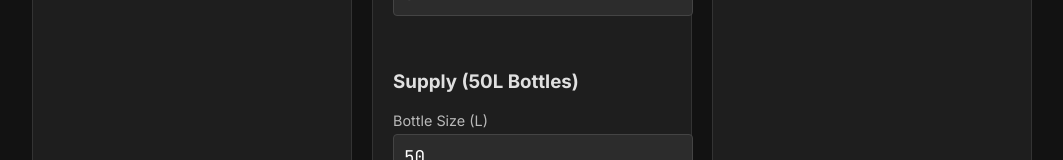
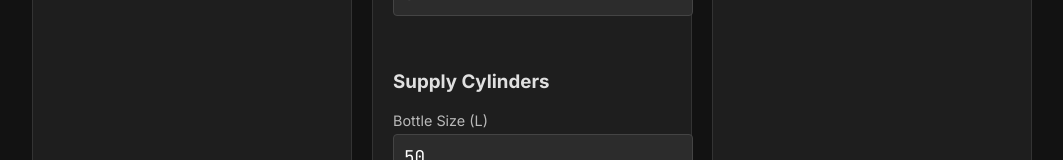
Before and after one commit to schlumi77/trimixer, a React (Vite) app: page / in a window 1280 px wide. Shown: the part 576-736 px from the top of the page, without its empty margins (108-1171 px from the left). Built offline with nearby package versions, Linux system fonts and the light colour scheme.

Commit message:
Renamed to Supply Cylinders

```diff
--- a/src/App.tsx
+++ b/src/App.tsx
@@ -198,7 +198,7 @@ function App() {
               </div>
             </div>
             <div>
-              <h3>Supply (50L Bottles)</h3>
+              <h3>Supply Cylinders</h3>
               <div className="input-group">
                 <label>Bottle Size (L)</label>
                 <input type="number" value={formatInput(supply.v)} placeholder="50" onChange={(e) => handleInputChange('supply', 'v', e.target.value)} />
```
